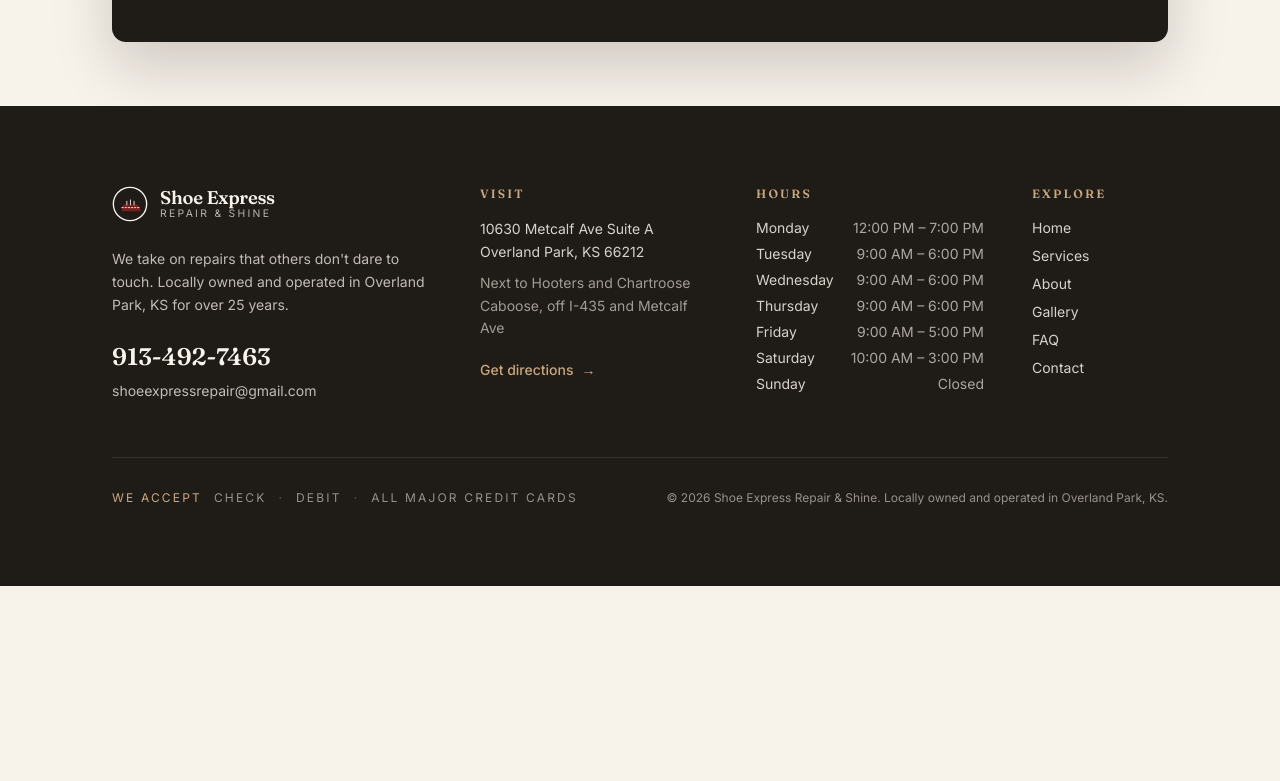
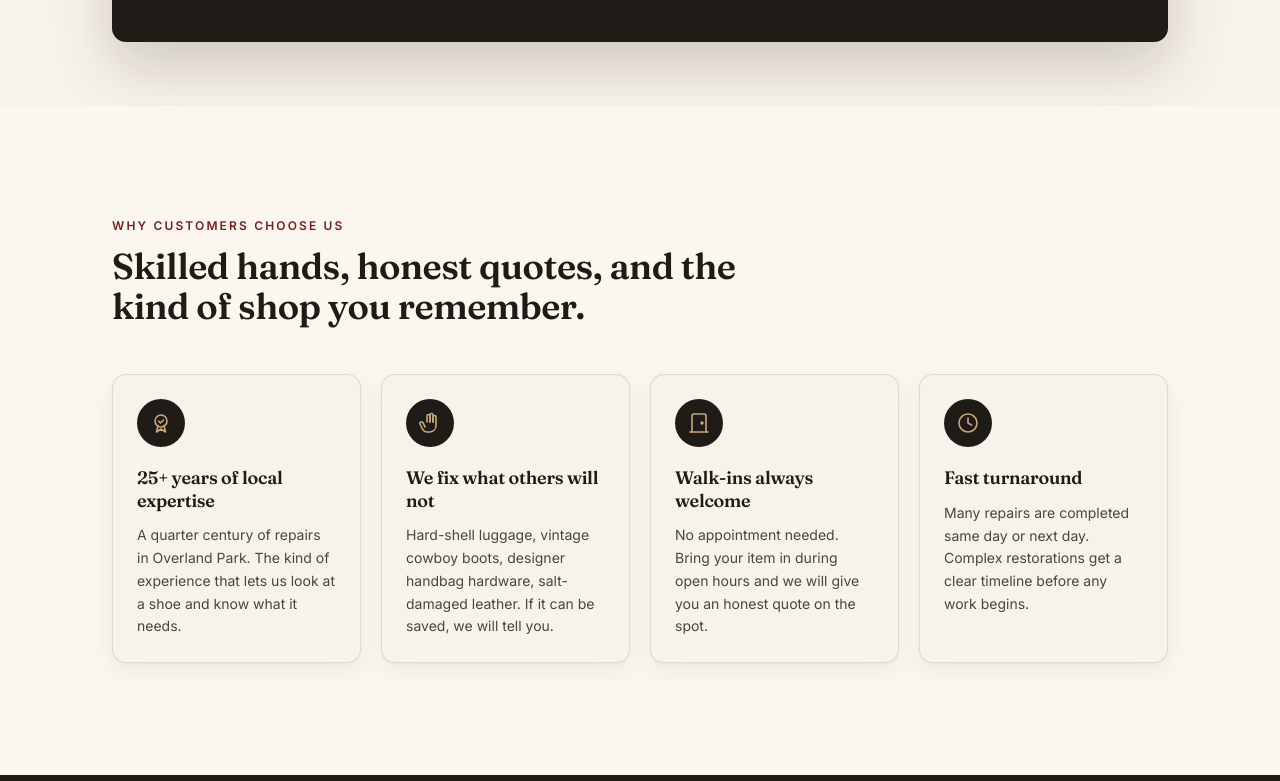
Before and after one commit to jordan-umpierre/shoe-express-repair, a React (Vite) app: page / in a window 1280 px wide. Shown: the part 2679-3460 px from the top of the page. Before the commit the page ends 3265 px from the top, so only its background shows below. Built offline with nearby package versions, Linux system fonts and the light colour scheme.

Commit message:
feat: add Home why-choose-us section with 4 trust pillar cards

```diff
--- a/src/pages/Home.tsx
+++ b/src/pages/Home.tsx
@@ -11,6 +11,7 @@ export default function Home() {
       <ServicesStrip />
       <HardLuggageCallout />
       <ProductsCallout />
+      <WhyChooseUs />
     </>
   );
 }
@@ -135,6 +136,118 @@ function ProductsCallout() {
         </FadeIn>
       </div>
     </section>
+  );
+}
+
+interface TrustPillar {
+  title: string;
+  body: string;
+  icon: (props: { className?: string }) => JSX.Element;
+}
+
+const trustPillars: TrustPillar[] = [
+  {
+    title: '25+ years of local expertise',
+    body: 'A quarter century of repairs in Overland Park. The kind of experience that lets us look at a shoe and know what it needs.',
+    icon: BadgeIcon,
+  },
+  {
+    title: 'We fix what others will not',
+    body: 'Hard-shell luggage, vintage cowboy boots, designer handbag hardware, salt-damaged leather. If it can be saved, we will tell you.',
+    icon: HandIcon,
+  },
+  {
+    title: 'Walk-ins always welcome',
+    body: 'No appointment needed. Bring your item in during open hours and we will give you an honest quote on the spot.',
+    icon: DoorIcon,
+  },
+  {
+    title: 'Fast turnaround',
+    body: 'Many repairs are completed same day or next day. Complex restorations get a clear timeline before any work begins.',
+    icon: ClockIcon,
+  },
+];
+
+function WhyChooseUs() {
+  return (
+    <section
+      className="section bg-parchment"
+      aria-labelledby="why-choose-heading"
+    >
+      <div className="container-prose">
+        <FadeIn>
+          <p className="eyebrow">Why customers choose us</p>
+          <h2
+            id="why-choose-heading"
+            className="mt-3 max-w-2xl font-display text-3xl font-semibold leading-tight text-charcoal sm:text-4xl"
+          >
+            Skilled hands, honest quotes, and the kind of shop you remember.
+          </h2>
+        </FadeIn>
+
+        <ul className="mt-12 grid gap-5 sm:grid-cols-2 lg:grid-cols-4" role="list">
+          {trustPillars.map((pillar, idx) => {
+            const Icon = pillar.icon;
+            return (
+              <li key={pillar.title}>
+                <FadeIn delay={idx * 0.05} className="h-full">
+                  <article className="flex h-full flex-col rounded-card border border-warmgray-200/70 bg-cream p-6 shadow-soft">
+                    <span className="mb-5 inline-flex h-12 w-12 items-center justify-center rounded-full bg-charcoal text-tan">
+                      <Icon className="h-6 w-6" />
+                    </span>
+                    <h3 className="font-display text-lg font-semibold leading-tight text-charcoal">
+                      {pillar.title}
+                    </h3>
+                    <p className="mt-3 text-sm leading-relaxed text-warmgray-700">
+                      {pillar.body}
+                    </p>
+                  </article>
+                </FadeIn>
+              </li>
+            );
+          })}
+        </ul>
+      </div>
+    </section>
+  );
+}
+
+function BadgeIcon({ className }: { className?: string }) {
+  return (
+    <svg className={className} viewBox="0 0 24 24" fill="none" stroke="currentColor" strokeWidth="1.6" strokeLinecap="round" strokeLinejoin="round" aria-hidden="true">
+      <circle cx="12" cy="10" r="6" />
+      <path d="M9 14.5L7.5 21l4.5-3 4.5 3-1.5-6.5" />
+      <path d="M9.5 10l2 2 3-3" />
+    </svg>
+  );
+}
+
+function HandIcon({ className }: { className?: string }) {
+  return (
+    <svg className={className} viewBox="0 0 24 24" fill="none" stroke="currentColor" strokeWidth="1.6" strokeLinecap="round" strokeLinejoin="round" aria-hidden="true">
+      <path d="M9 11V5a1.5 1.5 0 0 1 3 0v6" />
+      <path d="M12 11V4a1.5 1.5 0 0 1 3 0v7" />
+      <path d="M15 11V6a1.5 1.5 0 0 1 3 0v8c0 4-2.5 7-6.5 7H9c-2 0-3.5-1-4.5-3l-2.5-5c-.4-.8 0-1.7.8-2 .9-.4 2 0 2.4.9L7 16" />
+    </svg>
+  );
+}
+
+function DoorIcon({ className }: { className?: string }) {
+  return (
+    <svg className={className} viewBox="0 0 24 24" fill="none" stroke="currentColor" strokeWidth="1.6" strokeLinecap="round" strokeLinejoin="round" aria-hidden="true">
+      <path d="M5 21V5a2 2 0 0 1 2-2h10a2 2 0 0 1 2 2v16" />
+      <path d="M3 21h18" />
+      <circle cx="15" cy="12" r="0.9" />
+    </svg>
+  );
+}
+
+function ClockIcon({ className }: { className?: string }) {
+  return (
+    <svg className={className} viewBox="0 0 24 24" fill="none" stroke="currentColor" strokeWidth="1.6" strokeLinecap="round" strokeLinejoin="round" aria-hidden="true">
+      <circle cx="12" cy="12" r="9" />
+      <path d="M12 7v5l3.5 2" />
+    </svg>
   );
 }
 
```
